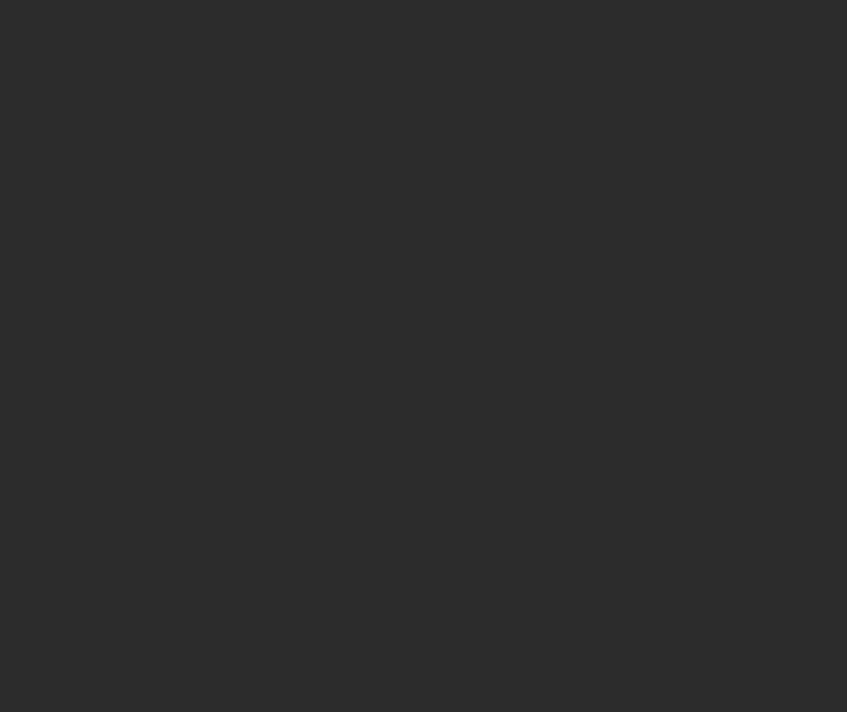
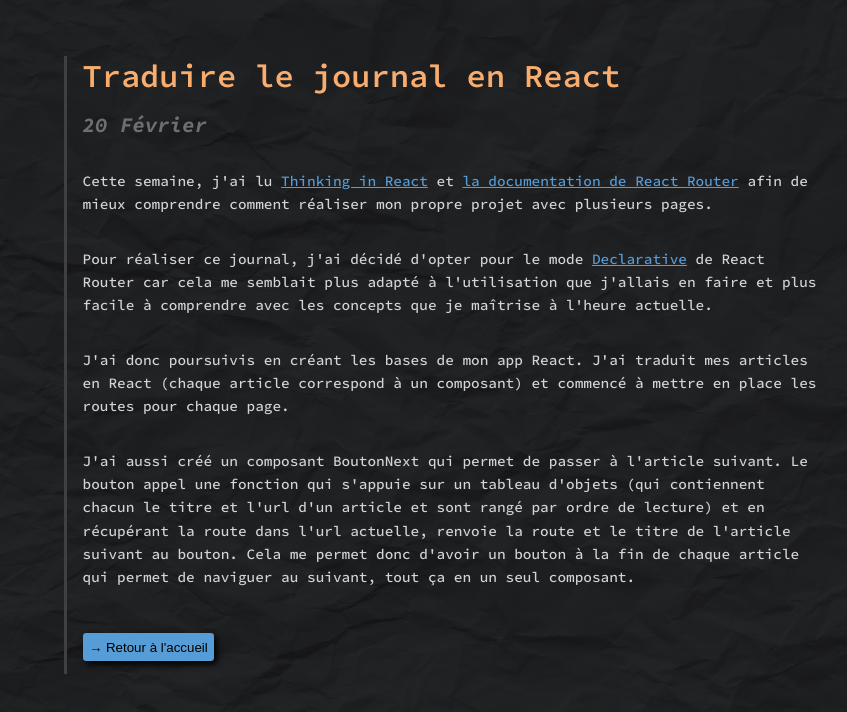
Before and after one commit to elinaliault-maker/journal-d-apprentissage, a React (Vite) app in the folder journal-app/: page /journal-react in a window 1280 px wide. Before the commit this address had no page. Shown: the top 712 px of the page, without its empty margins (197-1044 px from the left). Built offline with nearby package versions, Linux system fonts and the light colour scheme.

Commit message:
Add article Traduire le journal en React (md and in react app)

```diff
--- /dev/null
+++ b/journal-app/src/components/articles/JournalReact.jsx
@@ -0,0 +1,15 @@
+import ButtonNext from "../button";
+
+export default function JournalReact() {
+    return (
+    <>
+        <h1>Traduire le journal en React</h1>
+        <h2><i>20 Février</i></h2>
+        <p>Cette semaine, j'ai lu <a href="https://react.dev/learn/thinking-in-react">Thinking in React</a> et <a href="https://reactrouter.com/home">la documentation de React Router</a> afin de mieux comprendre comment réaliser mon propre projet avec plusieurs pages. </p>
+        <p>Pour réaliser ce journal, j'ai décidé d'opter pour le mode <a href="https://reactrouter.com/start/modes#declarative">Declarative</a> de React Router car cela me semblait plus adapté à l'utilisation que j'allais en faire et plus facile à comprendre avec les concepts que je maîtrise à l'heure actuelle.</p>
+        <p>J'ai donc poursuivis en créant les bases de mon app React. J'ai traduit mes articles en React (chaque article correspond à un composant) et commencé à mettre en place les routes pour chaque page. </p>
+        <p>J'ai aussi créé un composant BoutonNext qui permet de passer à l'article suivant. Le bouton appel une fonction qui s'appuie sur un tableau d'objets (qui contiennent chacun le titre et l'url d'un article et sont rangé par ordre de lecture) et en récupérant la route dans l'url actuelle, renvoie la route et le titre de l'article suivant au bouton. Cela me permet donc d'avoir un bouton à la fin de chaque article qui permet de naviguer au suivant, tout ça en un seul composant.</p>
+        <ButtonNext />
+    </>
+    )
+}
--- a/journal-app/src/main.jsx
+++ b/journal-app/src/main.jsx
@@ -13,6 +13,7 @@ import StyleGitInline from "./components/articles/StyleGitInline";
 import DocOverview from "./components/articles/DocOverview";
 import TutoToDo from "./components/articles/TutoToDo";
 import TutoGame from "./components/articles/TutoGame";
+import JournalReact from "./components/articles/JournalReact";
 
 const root = document.getElementById("root");
 
@@ -31,7 +32,8 @@ ReactDOM.createRoot(root).render(
         <Route path="doc-overview" element={<DocOverview />} />
         <Route path="tuto-todo" element={<TutoToDo />} />
         <Route path="tuto-game" element={<TutoGame />} />
+        <Route path="journal-react" element={<JournalReact />} />
       </Route>
     </Routes>
-  </BrowserRouter>,
+  </BrowserRouter>
 )
--- a/journal-app/src/utils/goToNextArticle.js
+++ b/journal-app/src/utils/goToNextArticle.js
@@ -10,6 +10,7 @@ const SOMMAIRE = [
   { "titre": "Documentation overview", "url": "doc-overview"},
   { "titre": "Tutoriel React ToDoList", "url": "tuto-todo"},
   { "titre": "Tutoriel React Tic Tac Toe", "url": "tuto-game" },
+  { "titre": "Traduire le journal en React", "url": "journal-react" },
   { "titre": "Retour à l'accueil", "url": ""}
 ]
 
```
Also changed, not shown: 2 other files (tests, documents, lock files or other folders).
